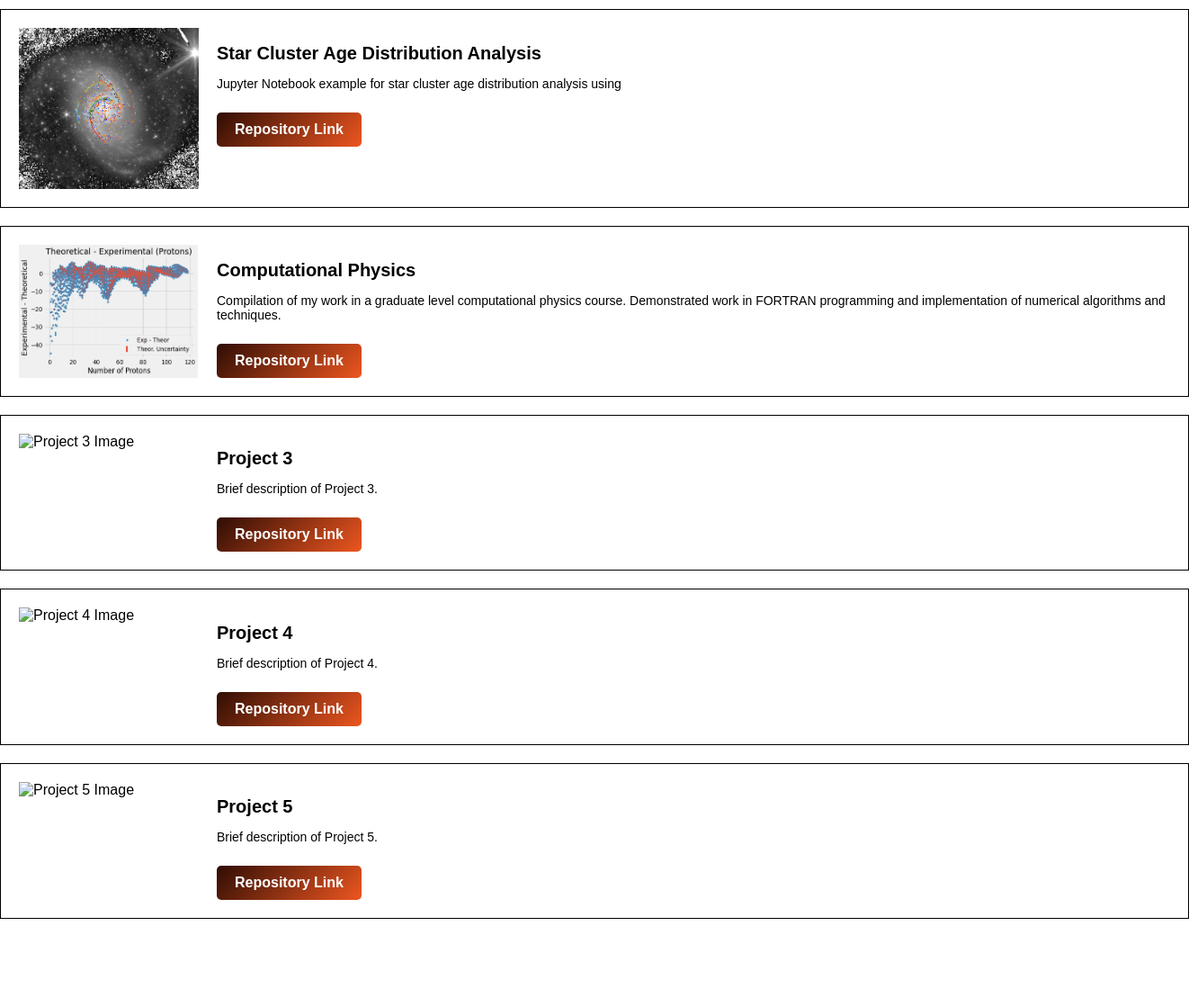
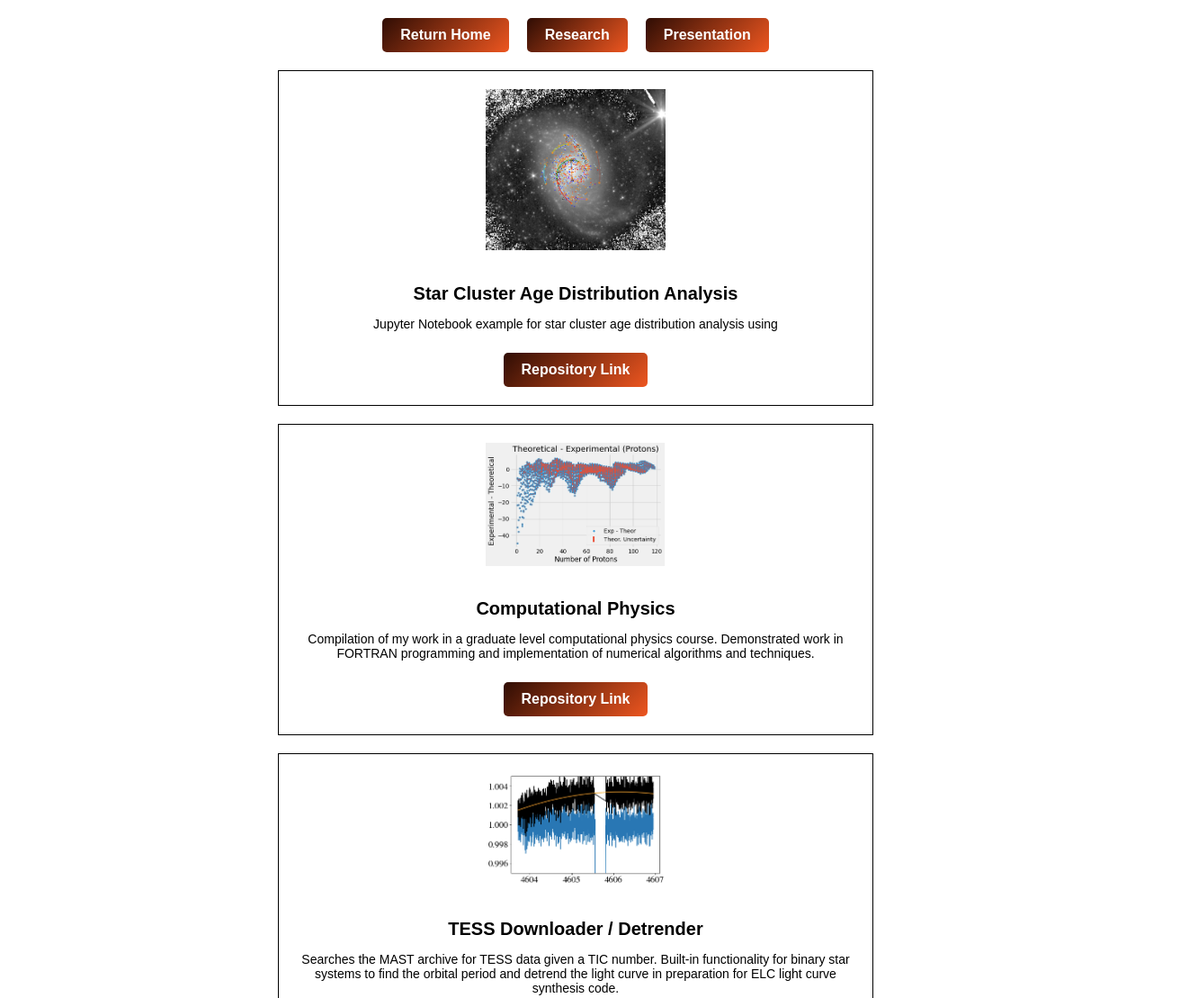
Before and after one commit to benjamin-pieczynski/benpieczynski.github.io, a plain HTML site: page projects.html in a window 1280 px wide. Shown: the part 200-1309 px from the top of the page at 90% size, 1322 px wide, since content can reach past the window. Before the commit the page ends 1241 px from the top, so only its background shows below. Drawn offline with Linux system fonts and the light colour scheme.

Commit message:
completion of the projects page

```diff
--- a/projects.html
+++ b/projects.html
@@ -24,29 +24,55 @@
       font-size: 36px;
     }
 
+    .buttons-container {
+      display: flex;
+      justify-content: center;
+      margin-top: 20px;
+    }
+
+    .button {
+      display: inline-block;
+      margin: 0 10px;
+      background: linear-gradient(-45deg, #ed5620, #2f0d04); /* Orange and black gradient */
+      color: #FFFFFF;
+      padding: 10px 20px;
+      border: none;
+      text-decoration: none;
+      font-weight: bold;
+      border-radius: 5px;
+      transition: background-color 0.3s;
+    }
+
+    .button:hover {
+      background-color: #FF4500; /* Hover color */
+    }
+
     .projects-container {
       display: flex;
-      flex-direction: column;
-      align-items: flex-start;
+      justify-content: center;
+      flex-wrap: wrap;
       margin-top: 20px;
     }
 
     .project {
-      width: 100%;
-      margin-bottom: 20px;
+      width: calc(50% - 20px); /* Adjusted width */
+      margin: 0 10px 20px;
       padding: 20px;
       border: 1px solid #000000;
     }
 
     .project-content {
       display: flex;
-      flex-direction: row;
+      flex-direction: column;
+      align-items: center; /* Center horizontally */
+      text-align: center; /* Center text */
     }
 
     .project-image {
-      width: 200px;
+      width: 100%;
       height: auto;
-      margin-right: 20px;
+      max-width: 200px; /* Limit the maximum width */
+      margin-bottom: 20px;
     }
 
     .project-details {
@@ -63,7 +89,8 @@
       font-size: 14px;
     }
 
-    .repository-link {
+    .repository-link,
+    .button {
       display: inline-block;
       margin-top: 10px;
       background: linear-gradient(-45deg, #ed5620, #2f0d04); /* Orange and black gradient */
@@ -76,7 +103,8 @@
       transition: background-color 0.3s;
     }
 
-    .repository-link:hover {
+    .repository-link:hover,
+    .button:hover {
       background-color: #FF4500; /* Hover color */
     }
   </style>
@@ -84,6 +112,12 @@
 <body>
   <div class="header">
     <h1>PROJECTS</h1>
+  </div>
+
+  <div class="buttons-container">
+    <a class="button" href="index.html">Return Home</a>
+    <a class="button" href="research.html">Research</a>
+    <a class="button" href="presentation.html">Presentation</a>
   </div>
 
   <div class="projects-container">
@@ -117,33 +151,31 @@
 
     <div class="project">
       <div class="project-content">
-        <img class="project-image" src="project3-image.jpg" alt="Project 3 Image">
+        <img class="project-image" src="detrended.png" alt="Project 3 Image">
         <div class="project-details">
-          <h2 class="project-title">Project 3</h2>
-          <p class="project-description">Brief description of Project 3.</p>
-          <a class="repository-link" href="https://github.com/project3-repo">Repository Link</a>
+          <h2 class="project-title">TESS Downloader / Detrender</h2>
+          <p class="project-description">
+            Searches the MAST archive for TESS data given a TIC number.
+            Built-in functionality for binary star systems to find the orbital
+            period and detrend the light curve in preparation for ELC light curve
+            synthesis code.
+          </p>
+          <a class="repository-link" href="https://github.com/benjamin-pieczynski/TESS_downloader_detrender/">Repository Link</a>
         </div>
       </div>
     </div>
 
     <div class="project">
       <div class="project-content">
-        <img class="project-image" src="project4-image.jpg" alt="Project 4 Image">
+        <img class="project-image" src="url_sr_logo.png" alt="Project 4 Image">
         <div class="project-details">
-          <h2 class="project-title">Project 4</h2>
-          <p class="project-description">Brief description of Project 4.</p>
-          <a class="repository-link" href="https://github.com/project4-repo">Repository Link</a>
-        </div>
-      </div>
-    </div>
-
-    <div class="project">
-      <div class="project-content">
-        <img class="project-image" src="project5-image.jpg" alt="Project 5 Image">
-        <div class="project-details">
-          <h2 class="project-title">Project 5</h2>
-          <p class="project-description">Brief description of Project 5.</p>
-          <a class="repository-link" href="https://github.com/project5-repo">Repository Link</a>
+          <h2 class="project-title">URL Score Reporter Discord Bot</h2>
+          <p class="project-description">
+            Bot designed for Rocket League replay submission with ballchasing.com API. Use of the bot is
+            restricted to use in the Ultimate Rocket League Discord league. Inquiries for how to implement
+            the bot in other leagues are welcome.
+          </p>
+          <a class="repository-link" href="https://github.com/benjamin-pieczynski/URL_score_reporter/">Repository Link</a>
         </div>
       </div>
     </div>
```
Also changed, not shown: detrended.png (added), url_sr_logo.png (added).
